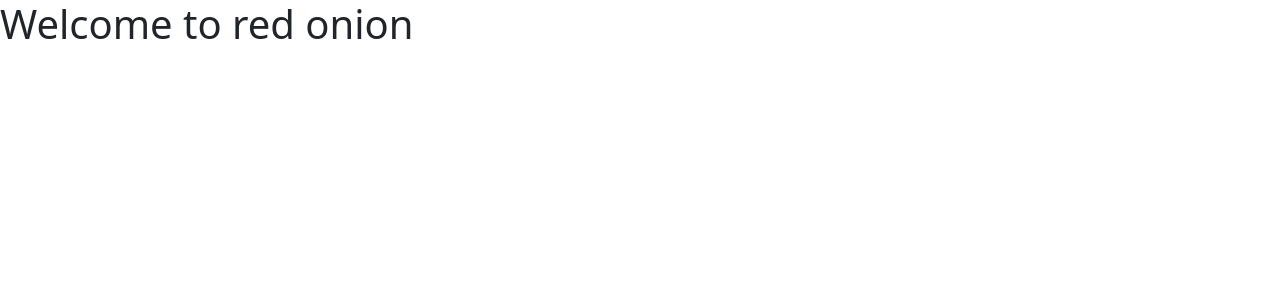
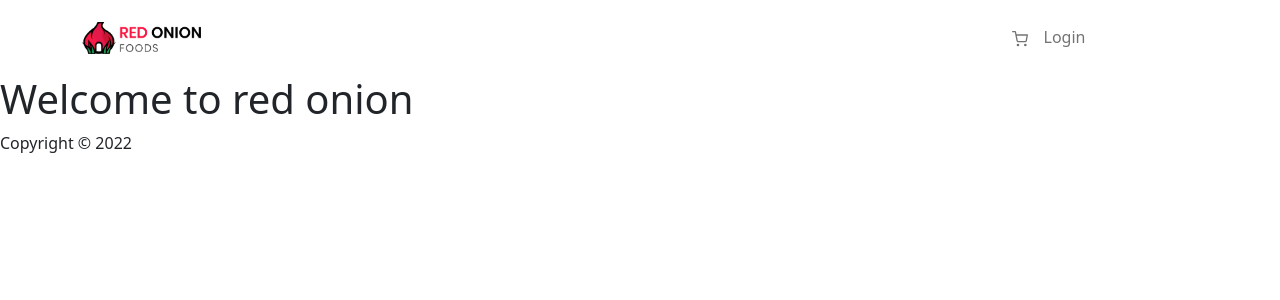
Before and after one commit to SEC-MASUM/red-onion, a React (Create React App) app: page / in a window 1280 px wide. Shown: the top 300 px of the page. Built offline with nearby package versions, Linux system fonts and the light colour scheme.

Commit message:
create Navbar, set route for Home

```diff
--- a/src/App.js
+++ b/src/App.js
@@ -1,10 +1,17 @@
-import { Routes } from "react-router-dom";
+import { Route, Routes } from "react-router-dom";
 import "./App.css";
+import Home from "./Pages/Home/Home/Home";
+import Footer from "./Pages/Shared/Footer/Footer";
+import Header from "./Pages/Shared/Header/Header";
 
 function App() {
   return (
     <div>
-      <h1>Welcome to red onion</h1>
+      <Header></Header>
+      <Routes>
+        <Route path="/" element={<Home />} />
+      </Routes>
+      <Footer></Footer>
     </div>
   );
 }
--- a/src/Pages/Home/Home/Home.js
+++ b/src/Pages/Home/Home/Home.js
@@ -0,0 +1,11 @@
+import React from "react";
+
+const Home = () => {
+  return (
+    <>
+      <h1>Welcome to red onion</h1>
+    </>
+  );
+};
+
+export default Home;
--- a/src/Pages/Shared/Header/Header.js
+++ b/src/Pages/Shared/Header/Header.js
@@ -1,7 +1,38 @@
 import React from "react";
+import { Container, Nav, Navbar, NavDropdown } from "react-bootstrap";
+import logo from "../../../Assets/images/logo/logo2.png";
+import { FiShoppingCart } from "react-icons/fi";
 
 const Header = () => {
-  return <div>Header</div>;
+  return (
+    <Navbar
+      collapseOnSelect
+      expand="lg"
+      sticky="top"
+      className="text-dark py-3"
+    >
+      <Container>
+        <Navbar.Brand href="#home">
+          <img height={"32px"} src={logo} alt="" />
+        </Navbar.Brand>
+        <Navbar.Toggle aria-controls="responsive-navbar-nav" />
+        <Navbar.Collapse id="responsive-navbar-nav">
+          <Nav className="ms-auto">
+            <Nav.Link href="#cart">
+              <FiShoppingCart></FiShoppingCart>
+            </Nav.Link>
+            <Nav.Link href="#login">Login</Nav.Link>
+            <Nav.Link
+              href="#signUp"
+              className="bg-red text-white rounded-pill px-4"
+            >
+              Sign up
+            </Nav.Link>
+          </Nav>
+        </Navbar.Collapse>
+      </Container>
+    </Navbar>
+  );
 };
 
 export default Header;
```
